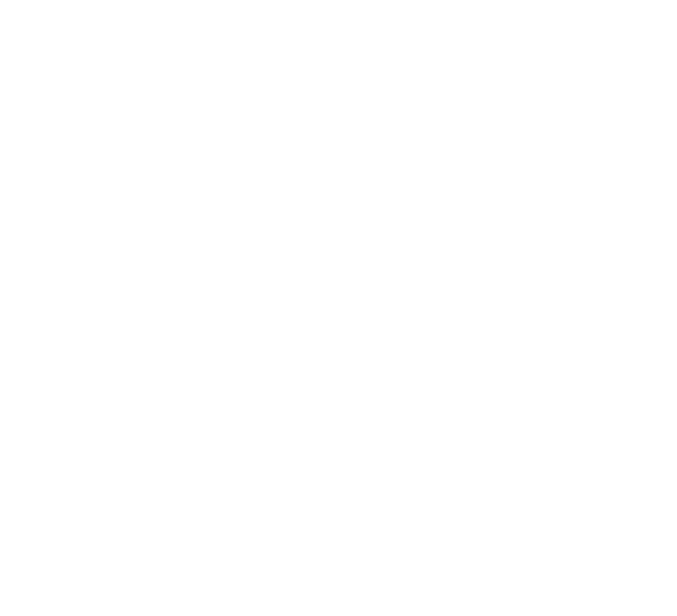
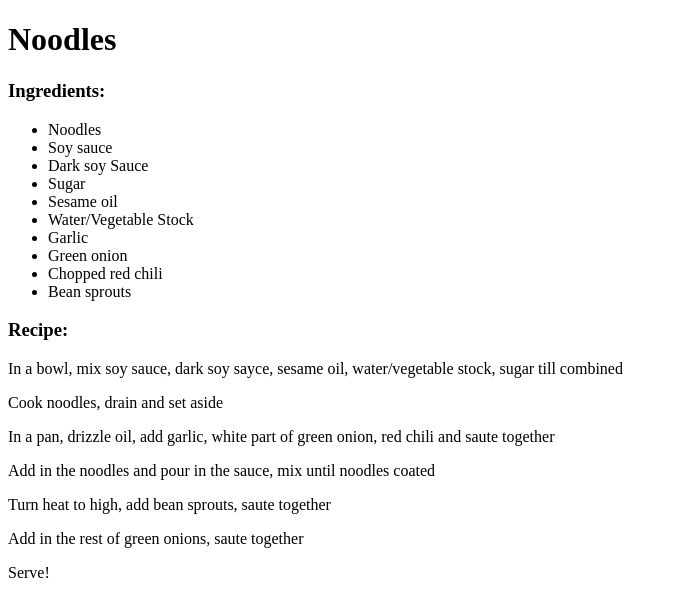
Before and after one commit to Adam-Moujar/odin-recipes, a plain HTML site: page recipes/noodles.html in a window 1280 px wide. Shown: the whole page, without its empty margins (0-677 px from the left). Drawn offline with Linux system fonts and the light colour scheme.

Commit message:
Populate recipes/noodles.html
Add the content to the body of the page
Add in the ingredients and recipe

```diff
--- a/recipes/noodles.html
+++ b/recipes/noodles.html
@@ -5,6 +5,29 @@
         <title>Odin Recipes</title>
     </head>
     <body>
-
+        <h1>Noodles</h1>
+        <h3>Ingredients: </h3>
+        <p>
+            <ul>
+                <li>Noodles</li>
+                <li>Soy sauce</li>
+                <li>Dark soy Sauce</li>
+                <li>Sugar</li>
+                <li>Sesame oil</li>
+                <li>Water/Vegetable Stock</li>
+                <li>Garlic</li>
+                <li>Green onion</li>
+                <li>Chopped red chili</li>
+                <li>Bean sprouts</li>
+            </ul>
+        </p>
+        <h3>Recipe:</h3>
+        <p>In a bowl, mix soy sauce, dark soy sayce, sesame oil, water/vegetable stock, sugar till combined</p>
+        <p>Cook noodles, drain and set aside</p>
+        <p>In a pan, drizzle oil, add garlic, white part of green onion, red chili and saute together</p>
+        <p>Add in the noodles and pour in the sauce, mix until noodles coated</p>
+        <p>Turn heat to high, add bean sprouts, saute together</p>
+        <p>Add in the rest of green onions, saute together</p>
+        <p>Serve!</p>
     </body>
 </html>
```
Lines whose indentation alone changed are shown as unchanged.
